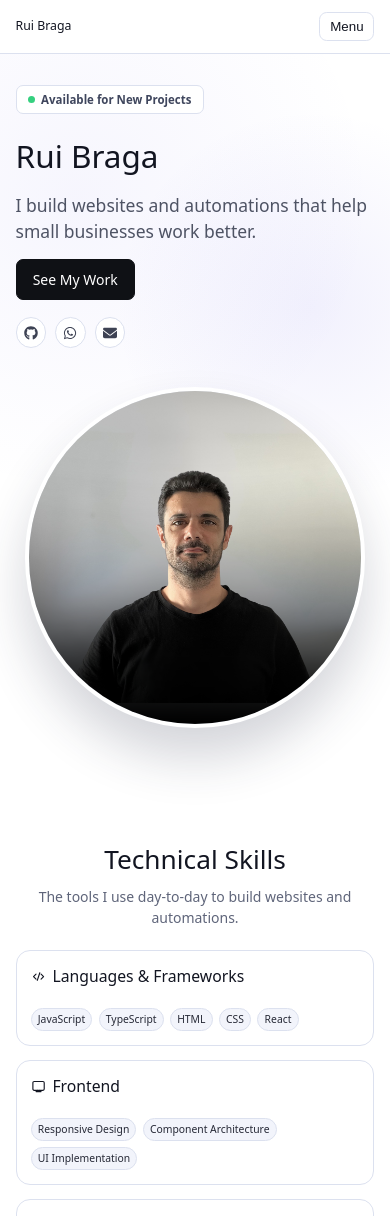
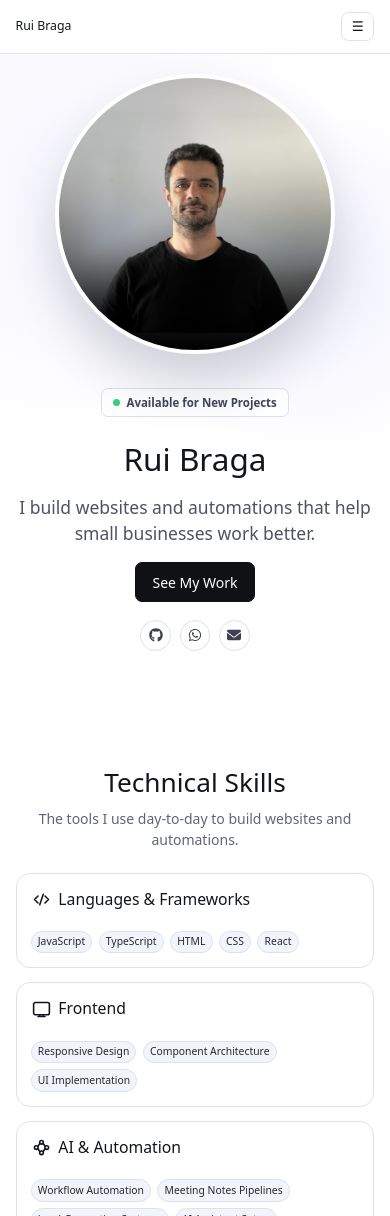
Before and after one commit to rsgb/rsgb-portfolio-page, a React (Vite) app: page / in a window 390 px wide. Shown: the top 1216 px of the page. Built offline with nearby package versions, Linux system fonts and the light colour scheme.

Commit message:
Improve mobile hero layout and navigation toggle
Adjust the hero section on mobile for image-first centered content, tune profile image sizing, and update the mobile menu toggle to use a hamburger icon.

Made-with: Cursor

```diff
--- a/src/App.css
+++ b/src/App.css
@@ -343,8 +343,8 @@ h2 {
 }
 
 .skills-title-icon {
-  width: 1.08rem;
-  height: 1.08rem;
+  width: 1.5rem;
+  height: 1.5rem;
   display: inline-flex;
   align-items: center;
   justify-content: center;
@@ -382,8 +382,8 @@ h2 {
 }
 
 .experience-title-icon {
-  width: 1rem;
-  height: 1rem;
+  width: 1.5rem;
+  height: 1.5rem;
   display: inline-flex;
   align-items: center;
   justify-content: center;
@@ -686,8 +686,8 @@ h2 {
 }
 
 .contact-submit-icon {
-  width: 1.1rem;
-  height: 1.1rem;
+  width: 1.5rem;
+  height: 1.5rem;
   display: inline-flex;
   align-items: center;
   justify-content: center;
@@ -714,16 +714,39 @@ h2 {
     grid-template-columns: 1fr;
   }
 
+  .hero-grid {
+    gap: 1.6rem;
+  }
+
   .hero-section {
     padding-top: 1.4rem;
   }
 
+  .hero-visual {
+    order: -1;
+  }
+
+  .hero-copy {
+    text-align: center;
+    align-items: center;
+    margin: 0 auto;
+  }
+
   .hero-actions {
     flex-wrap: wrap;
+    justify-content: center;
+  }
+
+  .social-row {
+    justify-content: center;
   }
 
   .hero-visual {
     min-height: auto;
+  }
+
+  .hero-photo-ring {
+    width: min(20rem, 80%);
   }
 
   .availability-pill {
--- a/src/components/Navbar.jsx
+++ b/src/components/Navbar.jsx
@@ -11,7 +11,7 @@ function Navbar({ navItems, mobileMenuOpen, setMobileMenuOpen }) {
           aria-label="Toggle navigation menu"
           onClick={() => setMobileMenuOpen((value) => !value)}
         >
-          {mobileMenuOpen ? 'Close' : 'Menu'}
+          {mobileMenuOpen ? '✕' : '☰'}
         </button>
 
         <nav className={`main-nav ${mobileMenuOpen ? 'main-nav-open' : ''}`}>
```
